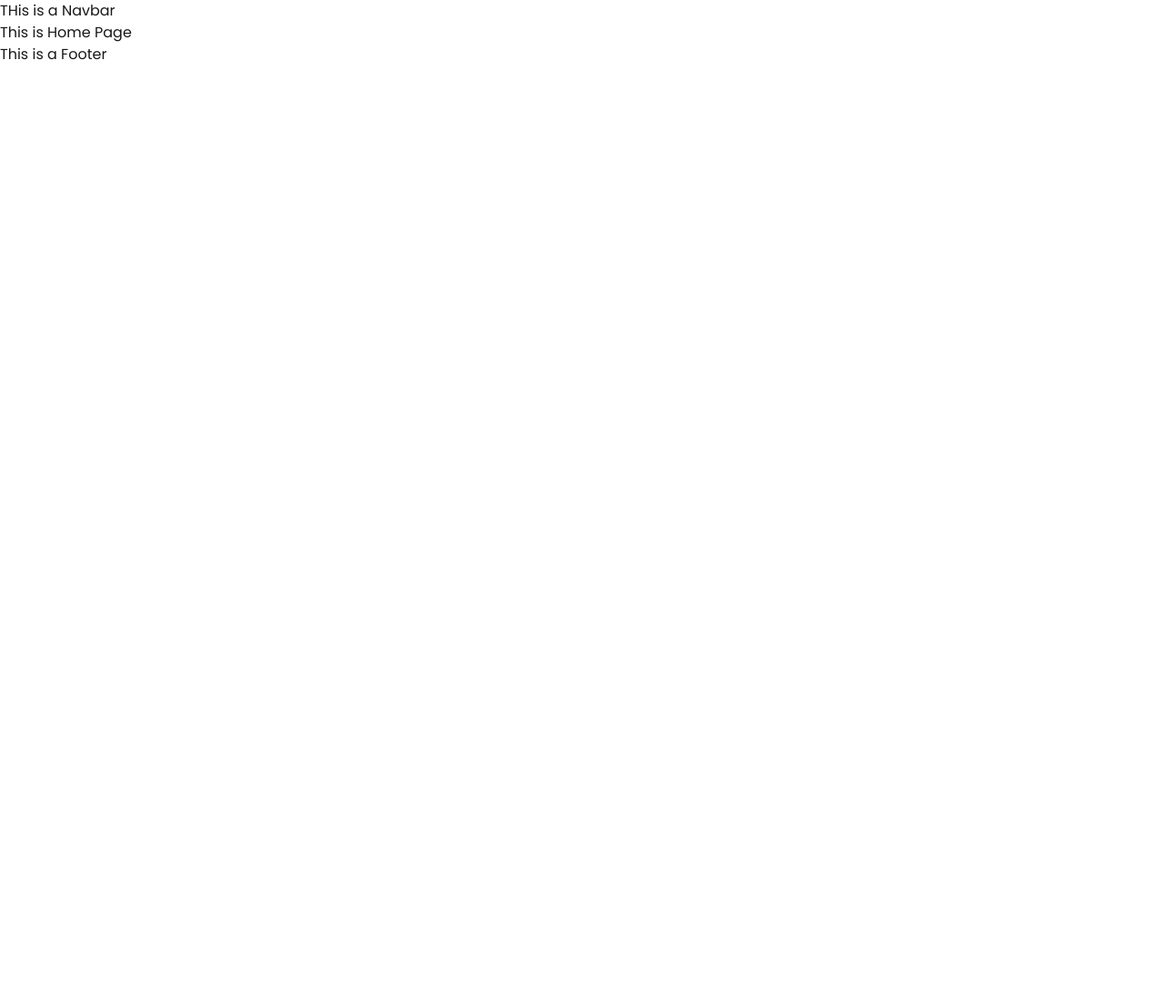
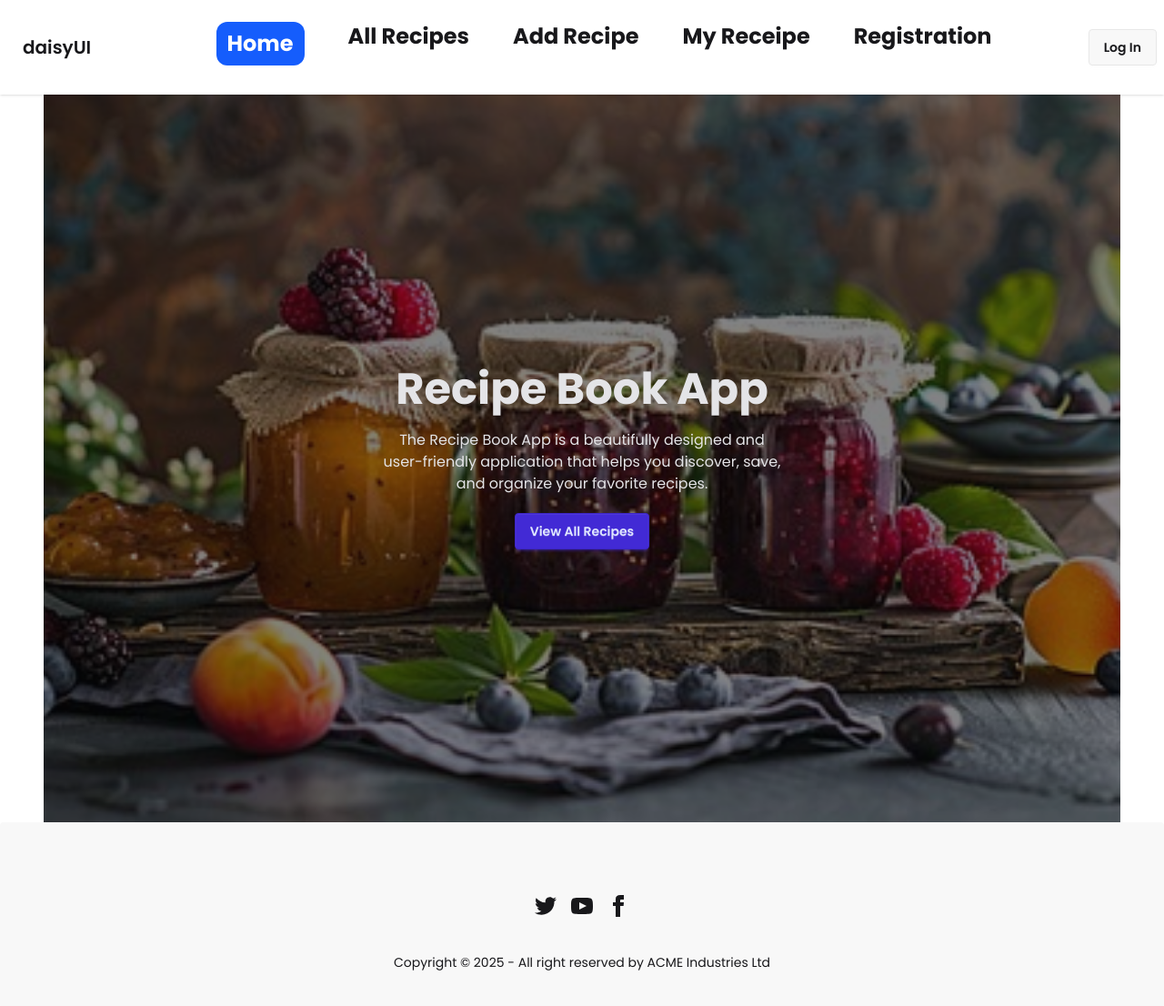
Before and after one commit to kajolInnovates1/Recipe-Explorer-Client, a React (Vite) app: page / in a window 1280 px wide. Shown: the whole page at 91% size. Before the commit the page ends 800 px from the top, so only its background shows below. Built offline with nearby package versions, Linux system fonts and the light colour scheme.

Commit message:
navbar and footer section done

```diff
--- a/src/Components/Footer/Footer.jsx
+++ b/src/Components/Footer/Footer.jsx
@@ -1,10 +1,54 @@
 import React from 'react';
+import { NavLink } from 'react-router';
 
 const Footer = () => {
+
     return (
-        <div>
-            This is a Footer
-        </div>
+        <footer className="footer footer-horizontal footer-center bg-base-200 text-base-content rounded p-10">
+            <nav className="grid grid-flow-col gap-4">
+
+            </nav>
+            <nav>
+                <div className="grid grid-flow-col gap-4">
+                    <a>
+                        <svg
+                            xmlns="http://www.w3.org/2000/svg"
+                            width="24"
+                            height="24"
+                            viewBox="0 0 24 24"
+                            className="fill-current">
+                            <path
+                                d="M24 4.557c-.883.392-1.832.656-2.828.775 1.017-.609 1.798-1.574 2.165-2.724-.951.564-2.005.974-3.127 1.195-.897-.957-2.178-1.555-3.594-1.555-3.179 0-5.515 2.966-4.797 6.045-4.091-.205-7.719-2.165-10.148-5.144-1.29 2.213-.669 5.108 1.523 6.574-.806-.026-1.566-.247-2.229-.616-.054 2.281 1.581 4.415 3.949 4.89-.693.188-1.452.232-2.224.084.626 1.956 2.444 3.379 4.6 3.419-2.07 1.623-4.678 2.348-7.29 2.04 2.179 1.397 4.768 2.212 7.548 2.212 9.142 0 14.307-7.721 13.995-14.646.962-.695 1.797-1.562 2.457-2.549z"></path>
+                        </svg>
+                    </a>
+                    <a>
+                        <svg
+                            xmlns="http://www.w3.org/2000/svg"
+                            width="24"
+                            height="24"
+                            viewBox="0 0 24 24"
+                            className="fill-current">
+                            <path
+                                d="M19.615 3.184c-3.604-.246-11.631-.245-15.23 0-3.897.266-4.356 2.62-4.385 8.816.029 6.185.484 8.549 4.385 8.816 3.6.245 11.626.246 15.23 0 3.897-.266 4.356-2.62 4.385-8.816-.029-6.185-.484-8.549-4.385-8.816zm-10.615 12.816v-8l8 3.993-8 4.007z"></path>
+                        </svg>
+                    </a>
+                    <a>
+                        <svg
+                            xmlns="http://www.w3.org/2000/svg"
+                            width="24"
+                            height="24"
+                            viewBox="0 0 24 24"
+                            className="fill-current">
+                            <path
+                                d="M9 8h-3v4h3v12h5v-12h3.642l.358-4h-4v-1.667c0-.955.192-1.333 1.115-1.333h2.885v-5h-3.808c-3.596 0-5.192 1.583-5.192 4.615v3.385z"></path>
+                        </svg>
+                    </a>
+                </div>
+            </nav>
+            <aside>
+                <p>Copyright © {new Date().getFullYear()} - All right reserved by ACME Industries Ltd</p>
+            </aside>
+        </footer>
     );
 };
 
--- a/src/Components/Navbar/Navbar.jsx
+++ b/src/Components/Navbar/Navbar.jsx
@@ -1,9 +1,43 @@
 import React from 'react';
+import { NavLink } from 'react-router';
 
 const Navbar = () => {
+    const Links = <>
+        <NavLink className={({ isActive }) => `ml-2 md:ml-12 mb-4 md:mb-2 font-bold text-2xl ${isActive ? 'bg-blue-600 px-3 py-2 text-white rounded-xl' : ' '}`} to="/">Home</NavLink>
+        <NavLink className={({ isActive }) => `ml-2 md:ml-12 mb-4 md:mb-2 font-bold text-2xl ${isActive ? 'bg-blue-600 px-3 py-2 text-white rounded-xl' : ' '}`} to='/allrecipe'>All Recipes</NavLink>
+        <NavLink className={({ isActive }) => `ml-2 md:ml-12 mb-4 md:mb-2 font-bold text-2xl ${isActive ? 'bg-blue-600 px-3 py-2 text-white rounded-xl' : ' '}`} to='/addrecipe'>Add Recipe</NavLink>
+        <NavLink className={({ isActive }) => `ml-2 md:ml-12 mb-4 md:mb-2 font-bold text-2xl ${isActive ? 'bg-blue-600 px-3 py-2 text-white rounded-xl' : ' '}`} to='/myrecipe'>My Receipe</NavLink>
+        <NavLink className={({ isActive }) => `ml-2 md:ml-12 mb-4 md:mb-2 font-bold text-2xl ${isActive ? 'bg-blue-600 px-3 py-2 text-white rounded-xl' : ' '}`} to='/Registration'>Registration</NavLink>
+    </>;
     return (
-        <div>
-            <h1>THis is a Navbar</h1>
+        <div className="navbar bg-base-100 shadow-sm py-4">
+            <div className="navbar-start">
+                <div className="dropdown">
+                    <div tabIndex={0} role="button" className="btn btn-ghost lg:hidden">
+                        <svg xmlns="http://www.w3.org/2000/svg" className="h-5 w-5" fill="none" viewBox="0 0 24 24" stroke="currentColor"> <path strokeLinecap="round" strokeLinejoin="round" strokeWidth="2" d="M4 6h16M4 12h8m-8 6h16" /> </svg>
+                    </div>
+                    <ul
+                        tabIndex={0}
+                        className="menu menu-sm dropdown-content bg-base-100 rounded-box z-1 mt-3 w-52 p-2 shadow ">
+                        {
+                            Links
+                        }
+
+                    </ul>
+                </div>
+                <a className="btn btn-ghost text-xl">daisyUI</a>
+            </div>
+            <div className="navbar-center hidden lg:flex">
+                <ul className="menu menu-horizontal px-1">
+                    {
+                        Links
+                    }
+
+                </ul>
+            </div>
+            <div className="navbar-end">
+                <a className="btn">Log In</a>
+            </div>
         </div>
     );
 };
--- a/src/MainLayouts/Layouts.jsx
+++ b/src/MainLayouts/Layouts.jsx
@@ -6,11 +6,11 @@ import Footer from '../Components/Footer/Footer';
 const Layouts = () => {
     return (
         <>
-            <div className='max-w-7xl mx-auto'>
+            <div className='mx-auto'>
                 <header>
                     <Navbar></Navbar>
                 </header>
-                <main>
+                <main className='px-12 space-y-24'>
                     <Outlet></Outlet>
                 </main>
                 <footer>
--- /dev/null
+++ b/src/Pages/AddRecipe/AddRecipe.jsx
@@ -0,0 +1,11 @@
+import React from 'react';
+
+const AddRecipe = () => {
+    return (
+        <div>
+            <h1>This is my add recipe</h1>
+        </div>
+    );
+};
+
+export default AddRecipe;
--- /dev/null
+++ b/src/Pages/AllRecipe/AllRecipe.jsx
@@ -0,0 +1,11 @@
+import React from 'react';
+
+const AllRecipe = () => {
+    return (
+        <div>
+            <h1>This is ALl recipe</h1>
+        </div>
+    );
+};
+
+export default AllRecipe;
--- a/src/Pages/Home/Home.jsx
+++ b/src/Pages/Home/Home.jsx
@@ -1,9 +1,38 @@
 import React from 'react';
-
+import imgb from '../../assets/banner-re.jpg'
 const Home = () => {
     return (
         <div>
-            <h1>This is Home Page</h1>
+
+            {/* banner section */}
+            <div>
+                <div
+                    className="hero min-h-screen"
+                    style={{
+                        backgroundImage: `url(  ${imgb})`
+                        ,
+                    }}
+                >
+                    <div className="hero-overlay"></div>
+                    <div className="hero-content text-neutral-content text-center">
+                        <div className="max-w-md">
+                            <h1 className="mb-5 text-5xl font-bold">Recipe Book App</h1>
+                            <p className="mb-5">
+                                The Recipe Book App is a beautifully designed and user-friendly application that helps you discover, save, and organize your favorite recipes.
+
+                            </p>
+                            <button className="btn btn-primary">View All Recipes</button>
+                        </div>
+                    </div>
+                </div>
+            </div>
+
+            {/* extra Section */}
+
+            <div>
+
+            </div>
+
         </div>
     );
 };
--- /dev/null
+++ b/src/Pages/Login/Login.jsx
@@ -0,0 +1,11 @@
+import React from 'react';
+
+const Login = () => {
+    return (
+        <div>
+            <h1>This is Login page</h1>
+        </div>
+    );
+};
+
+export default Login;
--- /dev/null
+++ b/src/Pages/MyRecipe/MyRecipe.jsx
@@ -0,0 +1,11 @@
+import React from 'react';
+
+const MyRecipe = () => {
+    return (
+        <div>
+            <h1>This is my recipe</h1>
+        </div>
+    );
+};
+
+export default MyRecipe;
--- /dev/null
+++ b/src/Pages/Registration/Registration.jsx
@@ -0,0 +1,11 @@
+import React from 'react';
+
+const Registration = () => {
+    return (
+        <div>
+            <h1>This is Registration page</h1>
+        </div>
+    );
+};
+
+export default Registration;
--- a/src/Routes/Routes.jsx
+++ b/src/Routes/Routes.jsx
@@ -3,6 +3,11 @@ import {
 } from "react-router";
 import Layouts from "../MainLayouts/Layouts";
 import Home from "../Pages/Home/Home";
+import AddRecipe from "../Pages/AddRecipe/AddRecipe";
+import AllRecipe from "../Pages/AllRecipe/AllRecipe";
+import MyRecipe from "../Pages/MyRecipe/MyRecipe";
+import Registration from "../Pages/Registration/Registration";
+import Login from "../Pages/Login/Login";
 
 export const router = createBrowserRouter([
     {
@@ -12,6 +17,27 @@ export const router = createBrowserRouter([
             {
                 index: true,
                 Component: Home
+            },
+            {
+                path: 'addrecipe',
+                Component: AddRecipe
+
+            },
+            {
+                path: 'allrecipe',
+                Component: AllRecipe
+            },
+            {
+                path: 'myrecipe',
+                Component: MyRecipe
+            },
+            {
+                path: 'registration',
+                Component: Registration
+            },
+            {
+                path: 'login',
+                Component: Login
             }
         ]
     },
--- a/src/index.css
+++ b/src/index.css
@@ -1,5 +1,4 @@
 @import url('https://fonts.googleapis.com/css2?family=Open+Sans:ital,wght@0,300..800;1,300..800&family=Poppins:ital,wght@0,100;0,200;0,300;0,400;0,500;0,600;0,700;0,800;0,900;1,100;1,200;1,300;1,400;1,500;1,600;1,700;1,800;1,900&family=Raleway:ital,wght@0,100..900;1,100..900&family=Ubuntu:ital,wght@0,300;0,400;0,500;0,700;1,300;1,400;1,500;1,700&display=swap');
-
 @import "tailwindcss";
 @plugin "daisyui";
 
```
Also changed, not shown: src/assets/banner-re.jpg (added), 1 other file (tests, documents, lock files or other folders).
